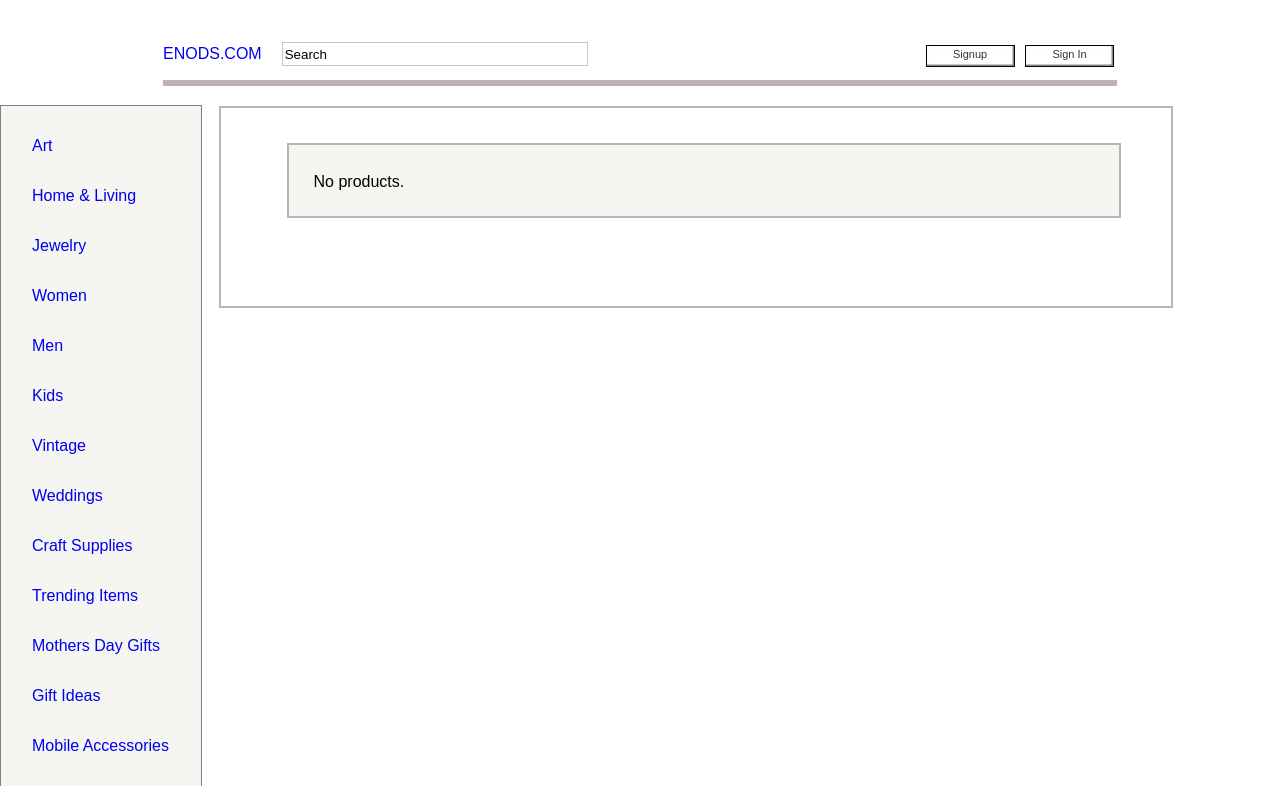
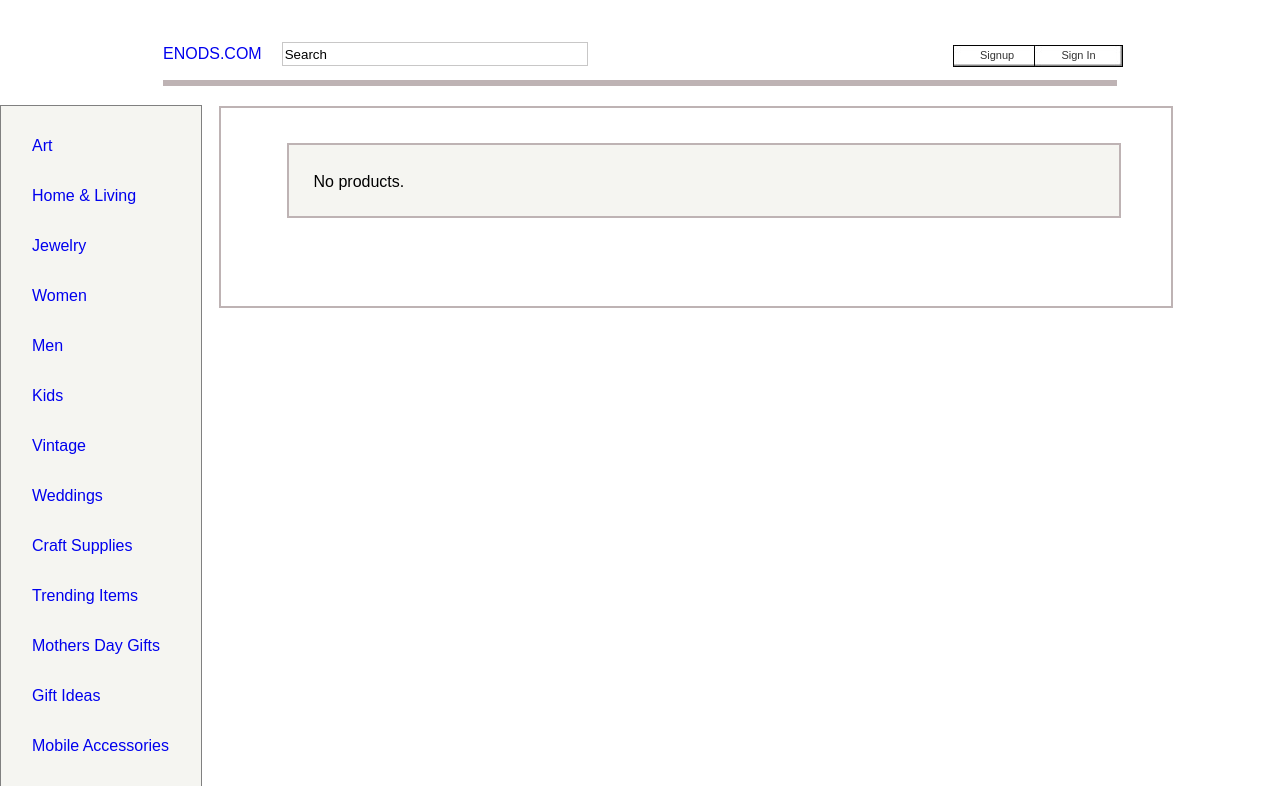
Before and after one commit to neeraji2it/enods, a Rails app: page / in a window 1280 px wide; the page is wider, and only the part inside the window is pictured. Shown: the top 786 px of that part. Run offline with Rails 7, Linux system fonts and the light colour scheme; data comes from the database, SQL or seed files in the repository; data that the repository does not hold is empty; parts of the project's set-up code (start-up, migrations or seed data) failed here and were passed over; some libraries are stand-ins or nearby versions.

Commit message:
small changes

```diff
--- a/app/assets/stylesheets/enods.css
+++ b/app/assets/stylesheets/enods.css
@@ -11,7 +11,7 @@ img{ border:none;}
 #searchForm{ float:left; margin-top:35px; margin-left:20px;}
 form input{ width:300px; height:20px; border:1px solid #c8c7c7; margin-right:10px;}
 #searchForm input{ padding-left:10px; width:290px;}
-.button{ background:url(/assets/button.jpg) no-repeat; vertical-align:middle; width:89px; height:19px; font-size:11px;color:#333; border:none; padding:0px 0px 3px 0px; margin:0px 3px; display:inline-block; padding-top:3px; text-align:center; }
+.button{ background:url(/assets/button.jpg) no-repeat; vertical-align:middle; width:89px; height:19px; font-size:11px;color:#333; border:none; padding:4px 0px 3px 0px; margin:0px -6px; display:inline-block;text-align:center; }
 button.small{ background:url(/assets/button.jpg) no-repeat; width:89px; height:22px; font-size:11px;color:#333; border:none; padding:0px 0px 3px 0px; margin:0px 3px 0px 20px; text-transform: capitalize; }
 a.small{ background:url(/assets/button.jpg) no-repeat; font-weight: normal !important;  display:inline-block; width:89px; text-align: center; height:18px; font-size:12px !important;color:#333 !important; border:none; padding:4px 0px 3px 0px; margin:0px 3px 0px 20px; text-transform: capitalize; }
 #maincontent h1{ color:#FC0000; font-size:18px; margin:26px 0px 0px 0px;padding:0px; text-transform:capitalize; font-weight:normal;}
```
